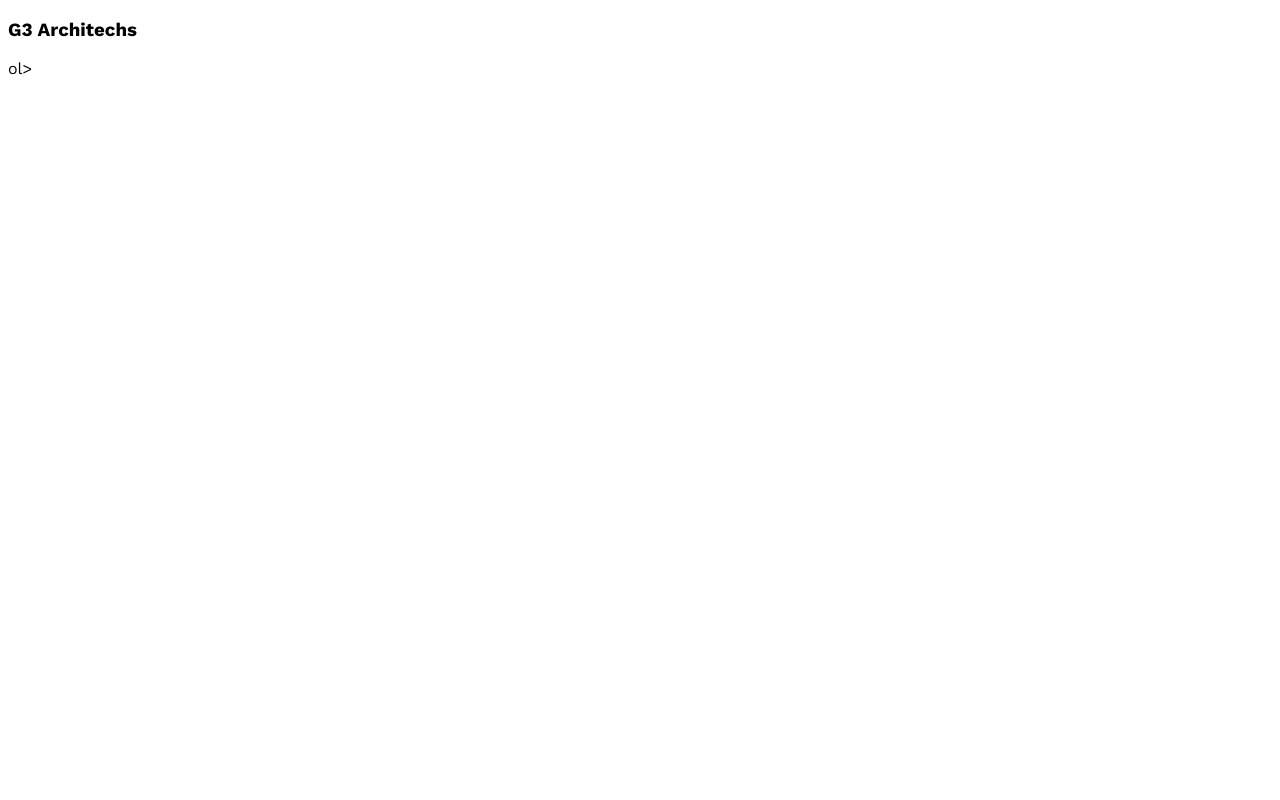
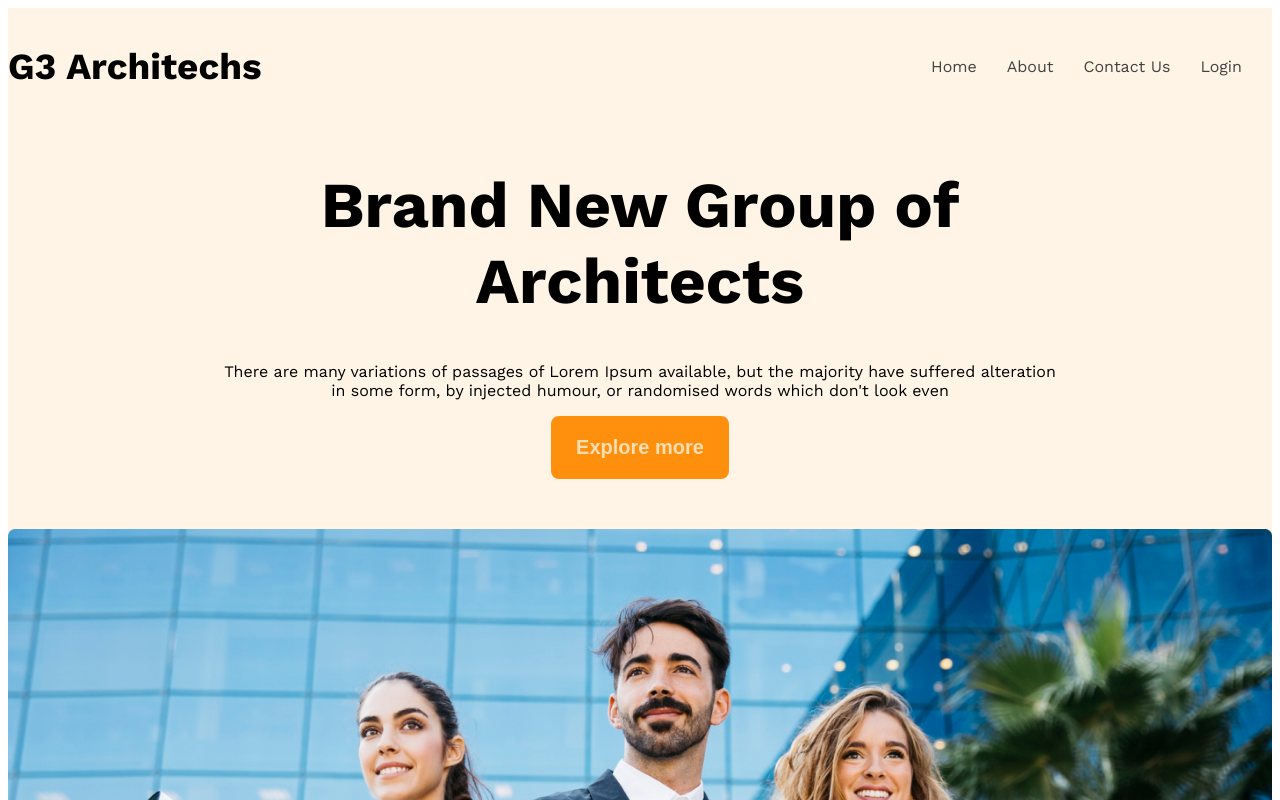
Before and after one commit to Shahinakter367/g3-architect-, a plain HTML site: page index.html in a window 1280 px wide. Shown: the top 800 px of the page. Drawn offline with nearby package versions, Linux system fonts and the light colour scheme.

Commit message:
navbar added

```diff
--- a/index.html
+++ b/index.html
@@ -9,16 +9,43 @@
 </head>
 <body class="work-sans-fonts">
 <!-- header section this website -->
-    <header>
-        <div>
-            <nav class="navbar">
+    <header class="bg-light">
+
+            <nav class="navbar display-flex">
                 <h3 class="brand">G3 Architechs</h3>
-           ol>
+           <ul class="nav-link display-flex">
+
+            <!-- li.nav-item*4>a.nav-link -->
+             <!-- sected ctl+Alt+down arrow  -->
+            <li class="nav-item"><a href="" class="nav-link text-gray">Home</a></li>
+            <li class="nav-item"><a href="" class="nav-link text-gray">About</a></li>
+            <li class="nav-item"><a href="" class="nav-link text-gray">Contact Us</a></li>
+            <li class="nav-item"><a href="" class="nav-link text-gray"> Login</a></li>
+
+
+           </ul>
 
 
 
             </nav>
-        </div>
+
+            <div class="banner">
+                <div class="banner-content">
+                    <h1 class="banner-title">Brand New
+                        Group of Architects </h1>
+                        <p class="banner-description">There are many variations of
+                             passages of Lorem Ipsum available, but the majority have
+                              suffered alteration in some form, by injected humour,
+                              or randomised words which don't look even</p>
+                   <button class="btn-primary">Explore more</button>
+                </div>
+
+
+
+
+            <img class="banner-image" src="./images/banner.png" alt="">
+            </div>
+
 
     </header>
 
--- a/style.css
+++ b/style.css
@@ -11,3 +11,90 @@
   font-style: normal;
 
 }
+
+/* shared style */
+.display-flex{
+    display: flex;
+}
+
+/* dark color-2 */
+.text-gray{
+    color: #424242 ;
+
+}
+
+/* dark color-3 */
+.text-light-gray{
+    color: #727272;
+}
+
+.bg-light{
+    background-color: rgba(255, 144, 14, 0.1);
+}
+
+.btn-primary{
+    background-color: #FF900E;
+    border-radius: 8px;
+    border: none;
+    color: wheat;
+    padding: 20px 25px;
+    font-weight: 600;
+    font-size: 1.25rem;
+}
+
+/* header style */
+/* navbar related style */
+
+.navbar{
+    justify-content: space-between;
+    align-items: center;
+
+
+}
+
+.brand{
+    font-weight: 700;
+    font-size: 2.3rem;
+}
+.nav-item{
+    list-style: none;
+    margin-right: 30px;
+
+
+}
+
+.nav-link{
+    text-decoration: none;
+}
+
+
+.navbar,.banner{
+    max-width: 1440px;
+    margin: 0 auto;
+}
+
+/* banner related style */
+.banner-content{
+    max-width: 850px;
+    margin: 0 auto;
+    text-align: center;
+    margin-bottom: 50px;
+}
+.banner-title{
+    font-weight: 700;
+    font-size: 4rem;
+
+
+}
+.banner-image{
+    width: 100%;
+}
+
+/* Media query responsive */
+
+@media screen and (max-width: 576px) {
+    .navbar, .nav-link{
+        flex-direction: column;
+    }
+
+}
```
Also changed, not shown: code.png (added).
